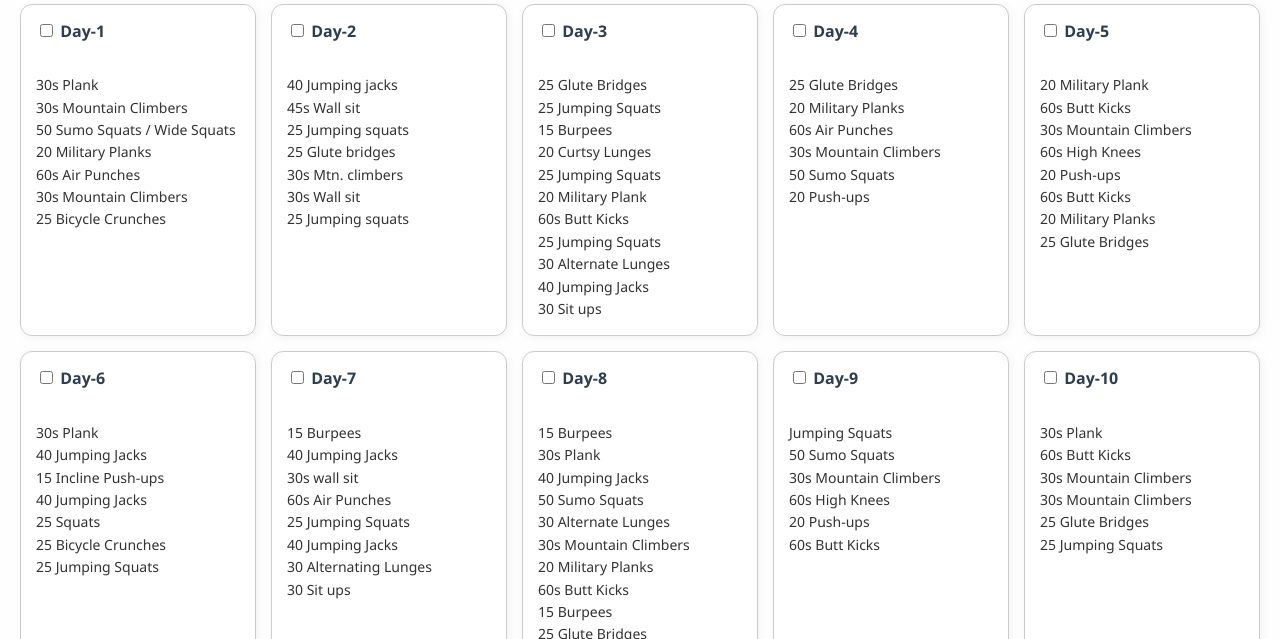
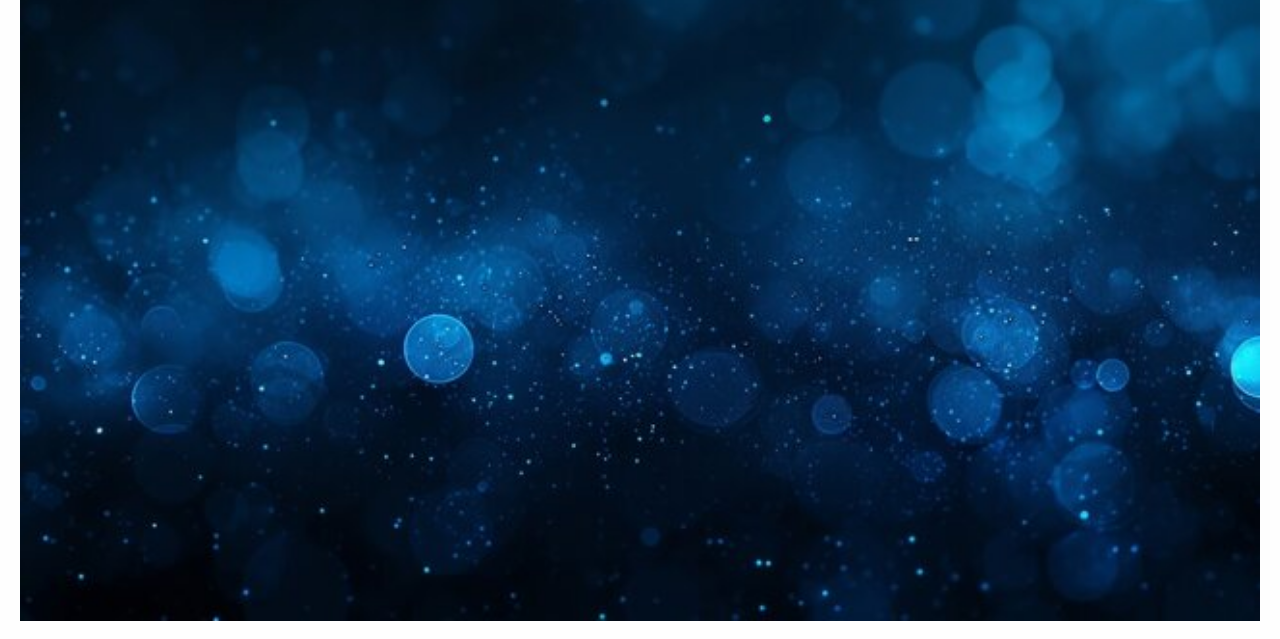
Before and after one commit to tejagitacc/workout, a plain HTML site: page index.html in a window 1280 px wide. Shown: the part 93-732 px from the top of the page. Drawn offline with Linux system fonts and the light colour scheme.

Commit message:
Update index.html

```diff
--- a/index.html
+++ b/index.html
@@ -1,4 +1,5 @@
 <!DOCTYPE html>
+<img src="background.jpg" style="width: 100%;">
 <html lang="en">
 <head>
   <meta charset="UTF-8" />
```
